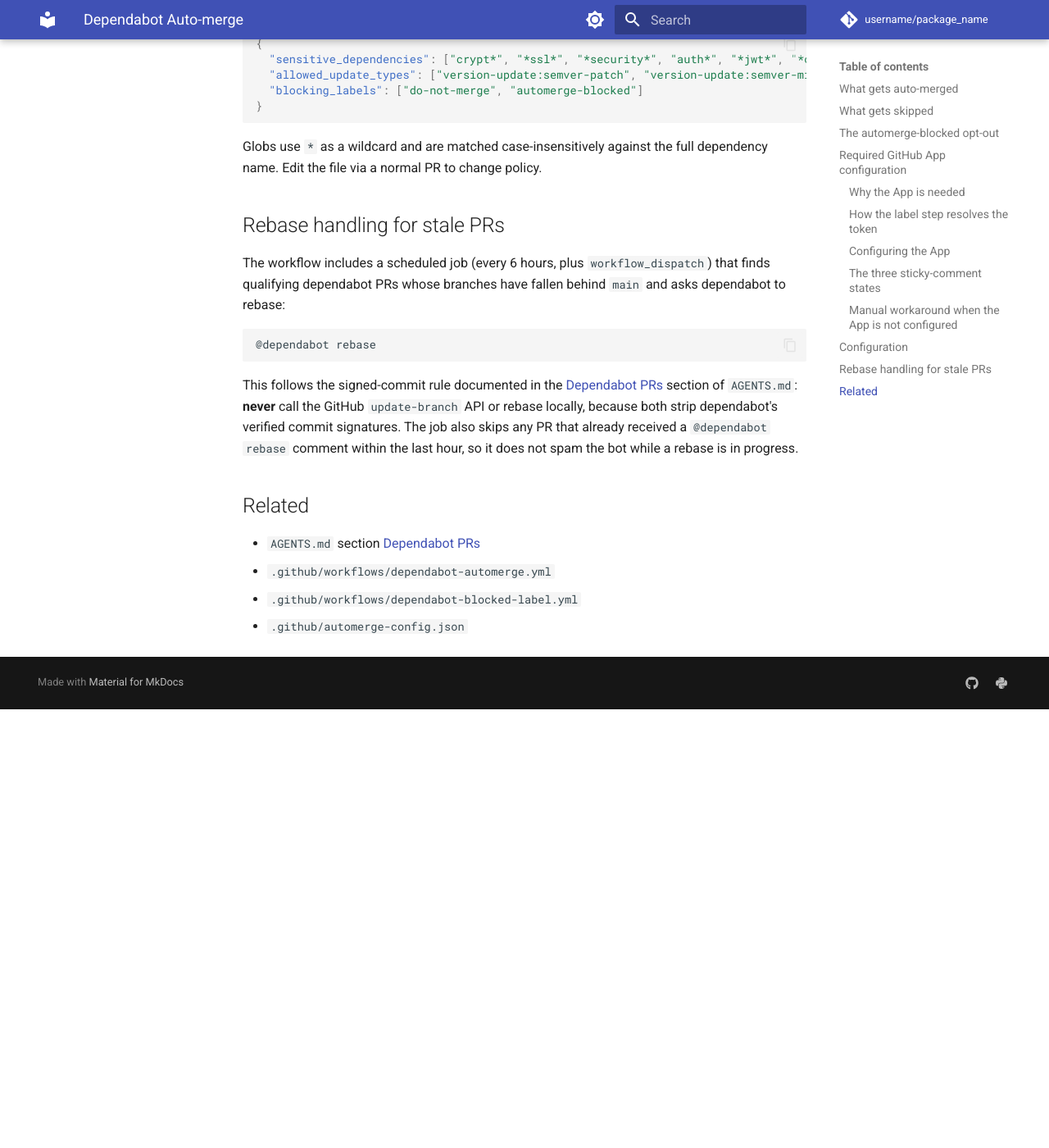
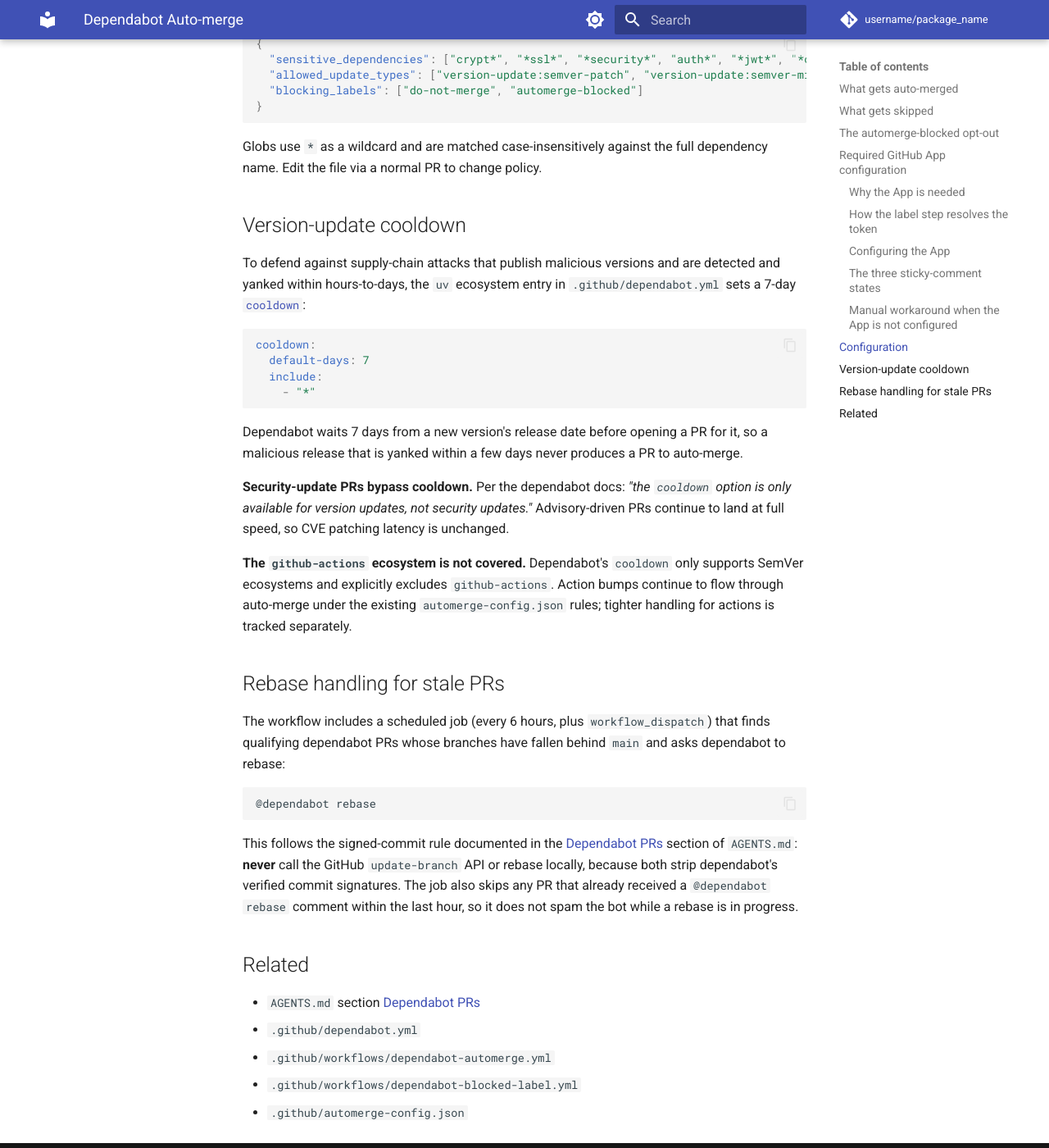
Before and after one commit to endavis/pyproject-template, an MkDocs documentation site: the page built from docs/development/dependabot-automerge.md, in a window 1280 px wide and 1400 px high, scrolled down 3667 px. Shown: the whole window at 82% size. Built offline with MkDocs 1.6.1 and Material for MkDocs 9.7.7, drawn with Linux system fonts in a browser that asks for light colours; comment, search, counter and statistics services are not loaded; before the commit the page ends 4532 px from its top, so only the background shows below that.

Commit message:
chore: add 7-day cooldown to dependabot uv updates for supply-chain hardening (merges PR #495, addresses #494)
chore: add 7-day cooldown to dependabot uv updates

Defends the auto-merge path against supply-chain attacks where a
compromised maintainer publishes a malicious patch or minor that gets
detected and yanked within hours to days. Dependabot's native cooldown
delays version-update PRs until the new version has aged for
default-days: 7, so a malicious release pulled within the window never
produces a PR for auto-merge to act on.

Security-update PRs (advisory-driven) bypass cooldown, per the
dependabot documentation, so CVE patching latency is unchanged.

The github-actions ecosystem is not covered — dependabot's cooldown
only supports SemVer ecosystems and explicitly excludes github-actions.
Hardening action bumps is tracked separately.

Documentation in docs/development/dependabot-automerge.md gains a
Version-update cooldown section covering the configuration, the
security-update bypass, and the github-actions non-coverage.

Addresses #494

````diff
--- a/docs/development/dependabot-automerge.md
+++ b/docs/development/dependabot-automerge.md
@@ -167,6 +167,35 @@
 Globs use `*` as a wildcard and are matched case-insensitively against the full
 dependency name. Edit the file via a normal PR to change policy.
 
+## Version-update cooldown
+
+To defend against supply-chain attacks that publish malicious versions and
+are detected and yanked within hours-to-days, the `uv` ecosystem entry in
+`.github/dependabot.yml` sets a 7-day
+[`cooldown`](https://docs.github.com/en/code-security/dependabot/working-with-dependabot/dependabot-options-reference#cooldown--):
+
+```yaml
+cooldown:
+  default-days: 7
+  include:
+    - "*"
+```
+
+Dependabot waits 7 days from a new version's release date before opening a
+PR for it, so a malicious release that is yanked within a few days never
+produces a PR to auto-merge.
+
+**Security-update PRs bypass cooldown.** Per the dependabot docs: *"the
+`cooldown` option is only available for version updates, not security
+updates."* Advisory-driven PRs continue to land at full speed, so CVE
+patching latency is unchanged.
+
+**The `github-actions` ecosystem is not covered.** Dependabot's `cooldown`
+only supports SemVer ecosystems and explicitly excludes `github-actions`.
+Action bumps continue to flow through auto-merge under the existing
+`automerge-config.json` rules; tighter handling for actions is tracked
+separately.
+
 ## Rebase handling for stale PRs
 
 The workflow includes a scheduled job (every 6 hours, plus `workflow_dispatch`)
@@ -187,6 +216,7 @@
 ## Related
 
 - `AGENTS.md` section [Dependabot PRs](../../AGENTS.md#dependabot-prs)
+- `.github/dependabot.yml`
 - `.github/workflows/dependabot-automerge.yml`
 - `.github/workflows/dependabot-blocked-label.yml`
 - `.github/automerge-config.json`
````
Also changed, not shown: 1 other file.
